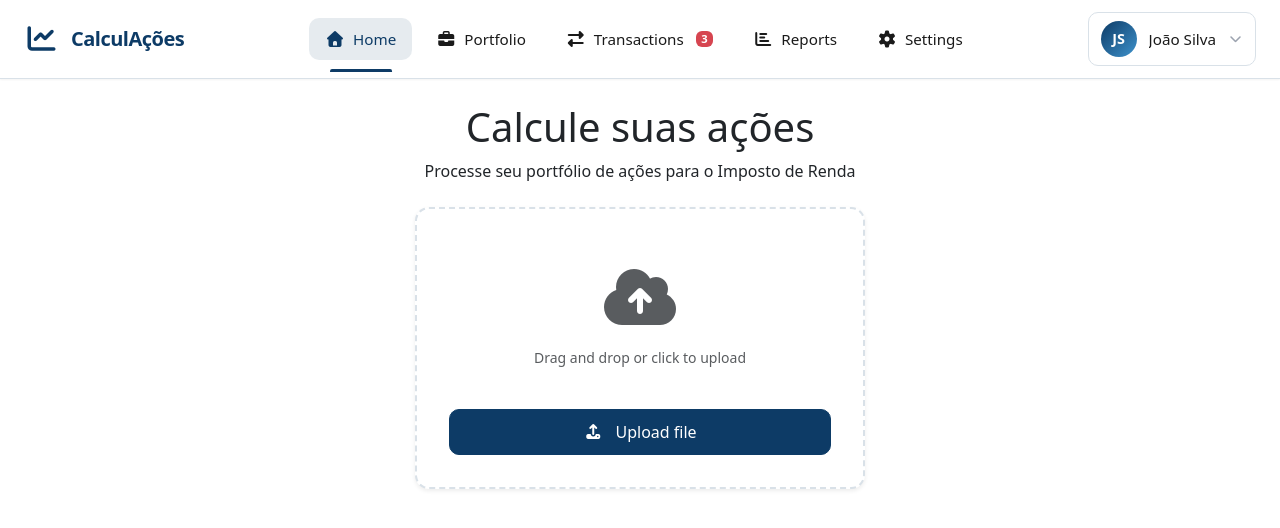
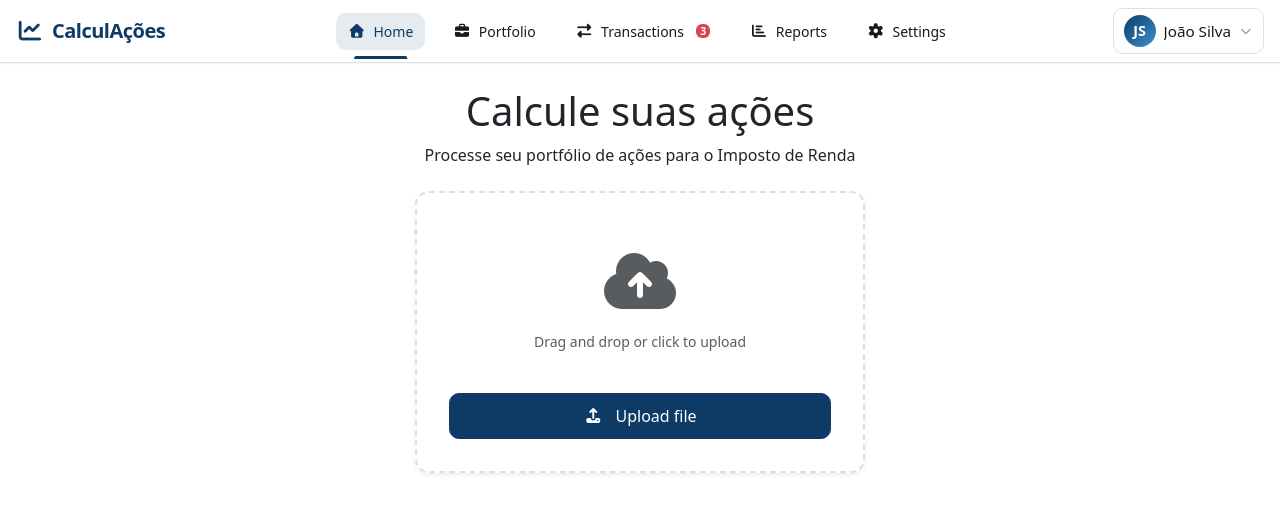
Before and after one commit to estevamgalvao/calculacoes-ui, an Angular app: page / in a window 1280 px wide. Shown: the top 528 px of the page. Built offline with nearby package versions, Linux system fonts and the light colour scheme.

Commit message:
feat: adjust header bar styles making it smaller

```diff
--- a/src/app/features/home/components/file-upload-card/file-upload-card.component.html
+++ b/src/app/features/home/components/file-upload-card/file-upload-card.component.html
@@ -85,7 +85,7 @@
           (click)="onProcessFile()">
           <i class="fas fa-arrow-right-to-bracket"></i>
           Process file
-      </label>
+        </label>
       </div>
 
     </div>
--- a/src/app/features/home/components/header-bar/header-bar.component.scss
+++ b/src/app/features/home/components/header-bar/header-bar.component.scss
@@ -15,8 +15,11 @@
       display: flex;
       align-items: center;
       justify-content: space-between;
-      padding: 0.75rem 1.5rem;
-      gap: 1rem;
+      //padding: 0.75rem 1.5rem;
+      //gap: 1rem;
+
+      padding: 0.5rem 1rem; // was 0.75rem 1.5rem
+      gap: 0.75rem; // was 1rem
     }
   }
 
@@ -30,7 +33,8 @@
   .navbar-brand {
     display: flex;
     align-items: center;
-    gap: 0.75rem;
+    //gap: 0.75rem;
+    gap: 0.5rem; // was 0.75rem
     text-decoration: none;
     cursor: pointer;
     transition: opacity var(--transition-fast);
@@ -40,12 +44,14 @@
     }
 
     .brand-icon {
-      font-size: 1.75rem;
+      //font-size: 1.75rem;
+      font-size: 1.4rem; // was 1.75rem
       color: var(--color-primary);
     }
 
     .brand-logo {
-      height: 36px;
+      //height: 36px;
+      height: 28px; // was 36px
       width: auto;
       object-fit: contain;
     }
@@ -53,6 +59,7 @@
     .brand-text {
       font-size: 1.25rem;
       font-weight: 700;
+
       color: var(--color-primary);
       letter-spacing: -0.5px;
     }
@@ -73,7 +80,8 @@
     .menu-list {
       display: flex;
       align-items: center;
-      gap: 0.5rem;
+      //gap: 0.5rem;
+      gap: 1rem; // was 0.5rem
       list-style: none;
       margin: 0;
       padding: 0;
@@ -94,13 +102,15 @@
         &::after {
           content: '';
           position: absolute;
-          bottom: -0.75rem;
+          //bottom: -0.75rem;
           left: 50%;
           transform: translateX(-50%);
           width: 60%;
           height: 3px;
           background-color: var(--color-primary);
           border-radius: 2px 2px 0 0;
+          bottom: -0.6rem; // was -0.75rem
+
         }
       }
     }
@@ -110,15 +120,18 @@
       display: flex;
       align-items: center;
       gap: 0.5rem;
-      padding: 0.625rem 1rem;
+      //padding: 0.625rem 1rem;
       color: var(--color-text);
       text-decoration: none;
       font-weight: 500;
-      font-size: 0.95rem;
+      //font-size: 0.95rem;
       border-radius: var(--radius-md);
       cursor: pointer;
       transition: all var(--transition-fast);
       white-space: nowrap;
+
+      padding: 0.5rem 0.75rem; // was 0.625rem 1rem
+      font-size: 0.875rem; // was 0.95rem
 
       &:hover {
         color: var(--color-primary);
@@ -126,13 +139,17 @@
       }
 
       .menu-icon {
-        font-size: 1rem;
+        //font-size: 1rem;
+        font-size: 0.875rem; // was 1rem
       }
 
       .menu-badge {
-        font-size: 0.7rem;
-        padding: 0.2em 0.5em;
+        //font-size: 0.7rem;
+        //padding: 0.2em 0.5em;
         margin-left: 0.25rem;
+
+        font-size: 0.65rem; // was 0.7rem
+        padding: 0.15em 0.4em; // was 0.2em 0.5em
       }
     }
   }
@@ -152,13 +169,16 @@
   .user-menu-btn {
     display: flex;
     align-items: center;
-    gap: 0.75rem;
-    padding: 0.5rem 0.75rem;
+    //gap: 0.75rem;
+    //padding: 0.5rem 0.75rem;
     background: transparent;
     border: 1px solid var(--color-border);
     border-radius: var(--radius-md);
     cursor: pointer;
     transition: all var(--transition-fast);
+
+    gap: 0.5rem; // was 0.75rem
+    padding: 0.375rem 0.625rem; // was 0.5rem 0.75rem
 
     &:hover {
       background-color: var(--color-background-hover);
@@ -166,14 +186,17 @@
     }
 
     .user-avatar {
-      width: 36px;
-      height: 36px;
+      //width: 36px;
+      //height: 36px;
       border-radius: 50%;
       overflow: hidden;
       background: linear-gradient(135deg, var(--color-primary), var(--color-primary-light));
       display: flex;
       align-items: center;
       justify-content: center;
+
+      width: 32px; // was 36px
+      height: 32px; // was 36px
 
       .avatar-img {
         width: 100%;
@@ -185,6 +208,7 @@
         color: white;
         font-weight: 600;
         font-size: 0.9rem;
+        //font-size: 0.75rem; // was 0.9rem
       }
     }
 
@@ -198,10 +222,12 @@
       white-space: nowrap;
     }
 
+    // Setinha para o menu
     .user-chevron {
       color: var(--color-text-muted);
-      font-size: 0.75rem;
+      //font-size: 0.75rem;
       transition: transform var(--transition-fast);
+      font-size: 0.7rem; // was 0.75rem
     }
 
     &:hover .user-chevron {
@@ -216,13 +242,15 @@
     display: flex;
     flex-direction: column;
     justify-content: space-around;
-    width: 32px;
-    height: 32px;
+    //width: 32px;
+    //height: 32px;
     background: transparent;
     border: none;
     cursor: pointer;
     padding: 0;
     z-index: 1001;
+    width: 28px; // was 32px
+    height: 28px; // was 32px
 
     @media (min-width: 992px) {
       display: none;
@@ -239,7 +267,7 @@
 
     &.active {
       .hamburger-line:nth-child(1) {
-        transform: translateY(9px) rotate(45deg);
+        transform: translateY(8px) rotate(45deg);
       }
 
       .hamburger-line:nth-child(2) {
@@ -247,7 +275,7 @@
       }
 
       .hamburger-line:nth-child(3) {
-        transform: translateY(-9px) rotate(-45deg);
+        transform: translateY(-8px) rotate(-45deg);
       }
     }
   }
@@ -278,7 +306,8 @@
     .mobile-menu-list {
       list-style: none;
       margin: 0;
-      padding: 1rem;
+      //padding: 1rem;
+      padding: 0.75rem; // was 1rem
     }
 
     .mobile-menu-item {
@@ -303,8 +332,8 @@
     .mobile-menu-link {
       display: flex;
       align-items: center;
-      gap: 1rem;
-      padding: 0.875rem 1rem;
+      //gap: 1rem;
+      //padding: 0.875rem 1rem;
       color: var(--color-text);
       text-decoration: none;
       font-weight: 500;
@@ -313,15 +342,21 @@
       cursor: pointer;
       transition: all var(--transition-fast);
 
+      gap: 0.75rem; // was 1rem
+      padding: 0.625rem 0.75rem; // was 0.875rem 1rem
+      font-size: 0.9rem;
+
       &:hover {
         background-color: var(--color-background-hover);
         color: var(--color-primary);
       }
 
       .mobile-menu-icon {
-        font-size: 1.25rem;
-        width: 24px;
+        //font-size: 1.25rem;
+        //width: 24px;
         text-align: center;
+        font-size: 1.1rem; // was 1.25rem
+        width: 20px; // was 24px
       }
 
       .mobile-menu-label {
@@ -367,12 +402,14 @@
 @media (max-width: 991px) {
   .header-bar {
     .navbar .container-fluid {
-      padding: 0.75rem 1rem;
+      //padding: 0.75rem 1rem;
+      padding: 0.5rem 0.75rem; // was 0.75rem 1rem
     }
 
     .navbar-brand {
       .brand-text {
-        font-size: 1.1rem;
+        //font-size: 1.1rem;
+        font-size: 0.95rem; // was 1.1rem
       }
     }
   }
```
